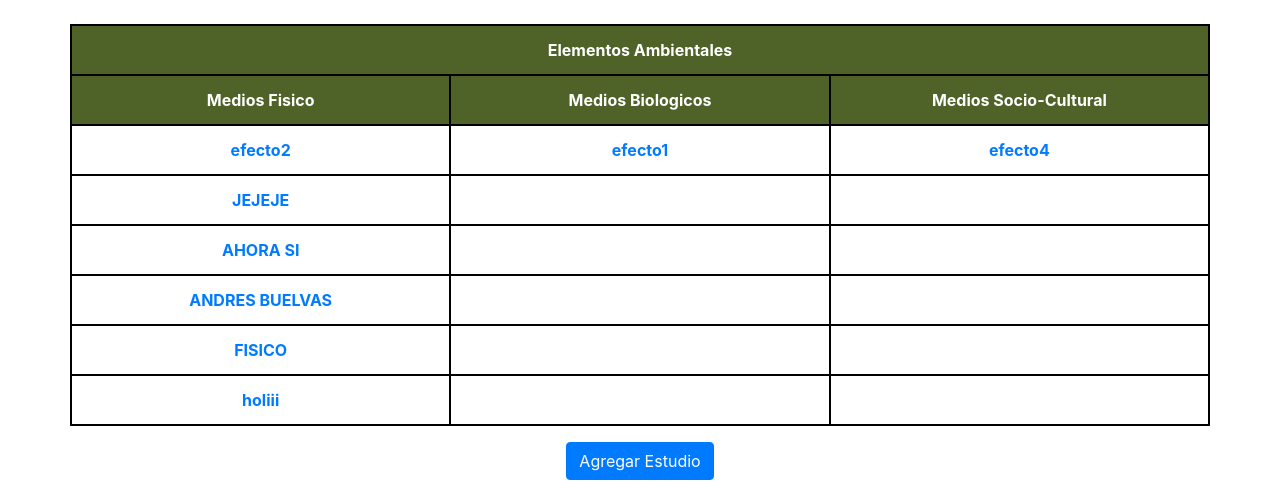
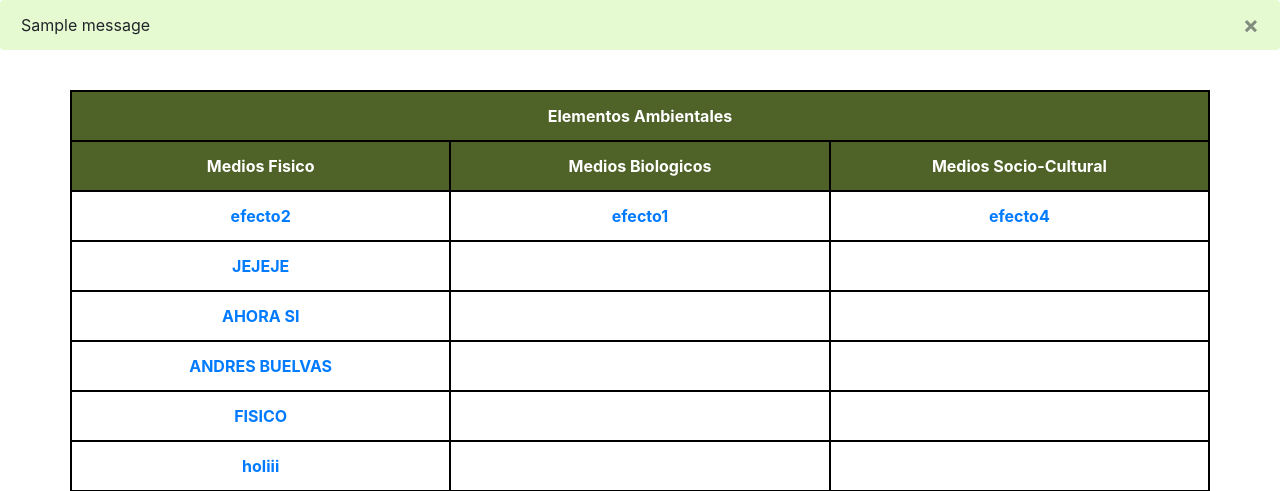
Before and after one commit to gnus19/EsIA-Karaota, a Django app: page /configuracion/index/ in a window 1280 px wide. Shown: the top 491 px of the page. Run offline with Django 3.2, Linux system fonts and the light colour scheme; data comes from the database, SQL or seed files in the repository; both versions use the stored data as it was after the commit; one stand-in notice (Sample message) is shown; some libraries are stand-ins or nearby versions.

Commit message:
mensaje eliminar

```diff
--- a/configuracion/templates/configuracion/index.html
+++ b/configuracion/templates/configuracion/index.html
@@ -22,9 +22,21 @@
 		.columna {
 			background-color: #e6fad2;
 		}
+		.alert {
+			background-color: #e6fad2
+		}
 	</style>
 </head>
 <body>
+	{{form.messages}}
+	{% for message in messages %}
+	  <div class="alert {{ message.tags }} alert-dismissible" role="alert">
+	    <button type="button" class="close" data-dismiss="alert" aria-label="Close">
+	      <span aria-hidden="true" style="font-weight: bold;">&times;</span>
+	    </button>
+	    {{ message }}
+	  </div>
+	{% endfor %}
 	<br>
 	<div class="container">
 		<div class="row justify-content-center">
--- a/configuracion/views.py
+++ b/configuracion/views.py
@@ -35,7 +35,6 @@ def index(request):
 		else:
 			lista[i].append(None)
 
-	print(lista)
 	for i in range(0, maximo):
 		if i < cant_socioculturales:
 			lista[i].append(estudios_socioculturales[i])
@@ -45,12 +44,12 @@ def index(request):
 	return render(request, 'configuracion/index.html', {'lista':lista})
 
 # Formulario para registrar un estudio/impacto
-class EstudioCreate(CreateView):
+class EstudioCreate(CreateView, SuccessMessageMixin):
 	model = Estudio
 	form_class = EstudioForm
 	template_name = 'configuracion/agregar_estudio.html'
 	success_url = reverse_lazy('index')
-	success_messages = "Estudio creado exitosamente"
+	success_message = "Estudio creado exitosamente"
 
 	def form_valid(self, form):
 		self.object = form.save(commit=False)
@@ -68,15 +67,12 @@ class EstudioCreate(CreateView):
 		self.object.save()
 		return super(ModelFormMixin, self).form_valid(form)
 
-	# def get_success_url(self):
-	# 	if self.request.POST.get('editar'):
-	# 		return reverse('calcular_datos', args=(self.object.id,))
-
 # Actualizacion de los datos del formulario
-class EstudioUpdate(UpdateView):
+class EstudioUpdate(UpdateView, SuccessMessageMixin):
 	model = Estudio
 	form_class = EstudioForm
 	template_name = 'configuracion/agregar_estudio.html'
+	success_message = "Datos del Estudio actualizados correctamente"
 
 	def form_valid(self, form):
 		self.object = form.save(commit=False)
@@ -188,12 +184,12 @@ def _calcular_importancia(via):
 		valor_estudio = 7
 	elif 8 <= via:
 		importancia_estudio = 'Muy Alta'
-		valor_estudio = 100
+		valor_estudio = 10
 
 	return importancia_estudio, valor_estudio
 
 # Funcion que elimina un estudio
 def eliminar_estudio(request, pk):
 	estudio = Estudio.objects.get(id=pk).delete()
-	messages.success(request, "Estudio eliminado exitosamente")
+	messages.success(request, "Estudio eliminado exitosamente", extra_tags='alert')
 	return HttpResponseRedirect(reverse('index'))
```
Also changed, not shown: db.sqlite3.
